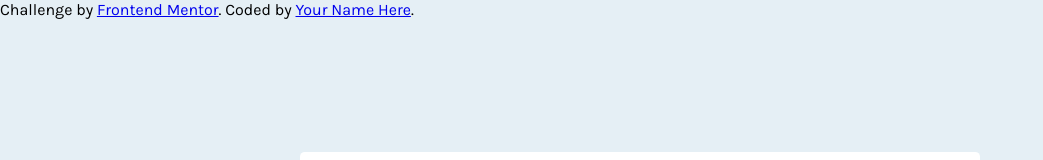
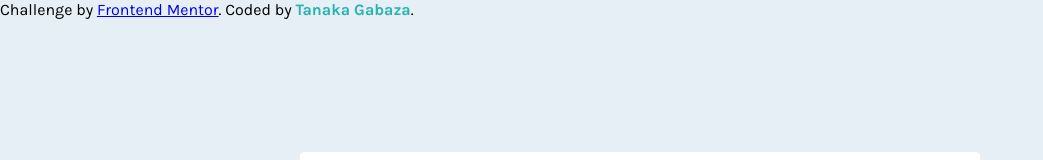
Before and after one commit to tagabaza/frontendmentor-single-price-grid, a plain HTML site: page index.html in a window 1280 px wide. Shown: the top 160 px of the page, without its empty margins (0-1043 px from the left). Drawn offline with Linux system fonts and the light colour scheme.

Commit message:
Editing the attribution tag

```diff
--- a/index.html
+++ b/index.html
@@ -49,7 +49,7 @@
   <footer>
     <p class="attribution">
       Challenge by <a href="https://www.frontendmentor.io?ref=challenge" target="_blank">Frontend Mentor</a>.
-      Coded by <a href="#">Your Name Here</a>.
+      Coded by <a class="name">Tanaka Gabaza</a>.
     </p>
   </footer>
 </body>
--- a/styles.css
+++ b/styles.css
@@ -124,3 +124,8 @@
    line-height: 1.5;
    opacity: 0.8;
  }
+
+ .name{
+   font-weight: 700;
+   color: hsl(179, 62%, 43%);
+ }
```
